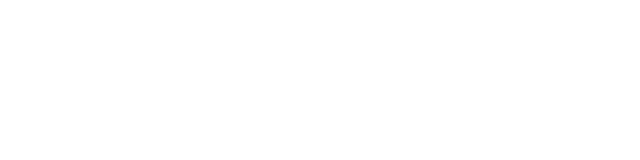
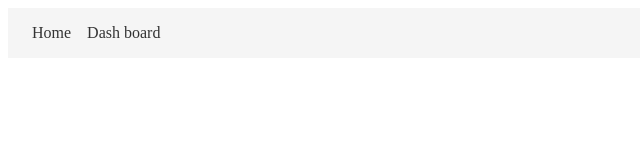
Before and after one commit to LH-Space/coin-filter, a Nuxt app: page / in a window 1280 px wide. Before the commit this address had no page. Shown: the top 160 px of the page, without its empty margins (0-640 px from the left). Built offline with nearby package versions, Linux system fonts and the light colour scheme.

Commit message:
dashboard

```diff
--- /dev/null
+++ b/components/layout.vue
@@ -0,0 +1,10 @@
+<template>
+    <div class="container">
+      <nav class="navbar">
+        <a href="/">Home</a>
+        <a href="/dashboard">Dash board</a>
+        </nav>
+      <main>
+        <slot /> </main>
+    </div>
+  </template>
--- a/nuxt.config.ts
+++ b/nuxt.config.ts
@@ -1,5 +1,5 @@
 // https://nuxt.com/docs/api/configuration/nuxt-config
 export default defineNuxtConfig({
   devtools: { enabled: true },
-
+  css: ['~/styles/app.css'],
 })
--- a/pages/dashboard.vue
+++ b/pages/dashboard.vue
@@ -1,4 +1,6 @@
 <template>
+    <Layout>
+    </Layout>
     <div class="container">
         <h1>Currency Dashboard</h1>
         <div class="overall-status">
@@ -48,7 +50,7 @@ export default {
             .then((response) => {
                 this.timestamp = response.data.status.timestamp;
                 this.totalCurrencies = response.data.status.total_count;
-                this.currencies = response.data.data.slice(0, 7);
+                this.currencies = response.data.data;
                 console.log(response);
             })
             .catch((error) => {
--- /dev/null
+++ b/pages/index.vue
@@ -0,0 +1,5 @@
+<template>
+    <div>
+        <Layout></Layout>
+    </div>
+</template>
--- /dev/null
+++ b/styles/app.css
@@ -0,0 +1,12 @@
+.navbar {
+    background-color: #f5f5f5;
+    padding: 1rem;
+  }
+
+  .navbar a {
+    text-decoration: none;
+    color: #333;
+    padding: 0.5rem;
+  }
+
+  /* Add more styles as needed */
```
